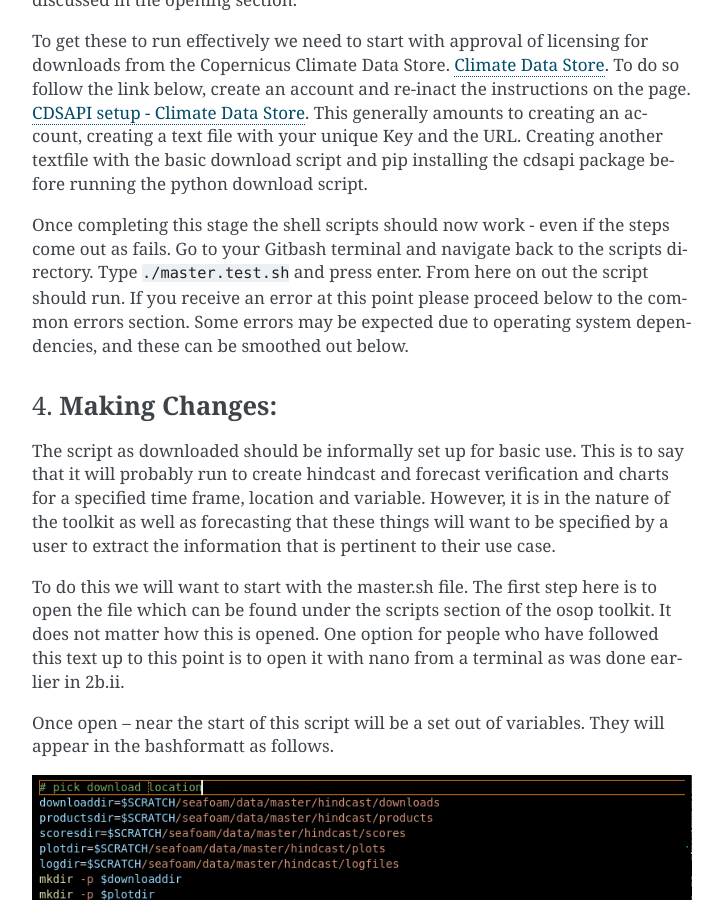
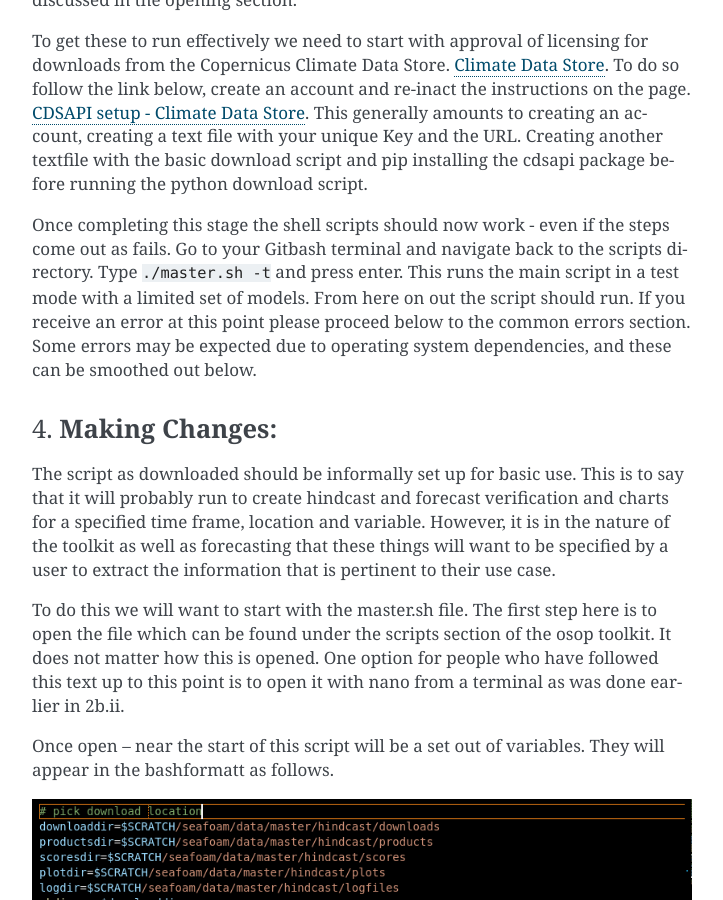
Before and after one commit to OSFTools/osop, a Sphinx documentation site: the page built from docs/source/user_guide.md, in a window 1280 px wide and 900 px high, scrolled down 4425 px. Shown: the whole window, without its empty margins (388-1111 px from the left). Built offline with Sphinx 7.4.7, drawn with Linux system fonts in a browser that asks for light colours.

Commit message:
remove broken test script, add test flag instead (#143)
* remove broken test script, add test flag instead

* add missing comment

* add fix for eccc (centre is eccc sub models sorted out internally)

* remove duplicated code

* changes in response to review

```diff
--- a/docs/source/user_guide.md
+++ b/docs/source/user_guide.md
@@ -231,8 +231,9 @@ download script.
 
 Once completing this stage the shell scripts should now work - even if
 the steps come out as fails. Go to your Gitbash terminal and navigate
-back to the scripts directory. Type `./master.test.sh` and press
-enter. From here on out the script should run. If you receive an error
+back to the scripts directory. Type `./master.sh -t` and press
+enter. This runs the main script in a test mode with a limited set of
+models.  From here on out the script should run. If you receive an error
 at this point please proceed below to the common errors section. Some
 errors may be expected due to operating system dependencies, and these
 can be smoothed out below.
```
Also changed, not shown: 3 other files.
